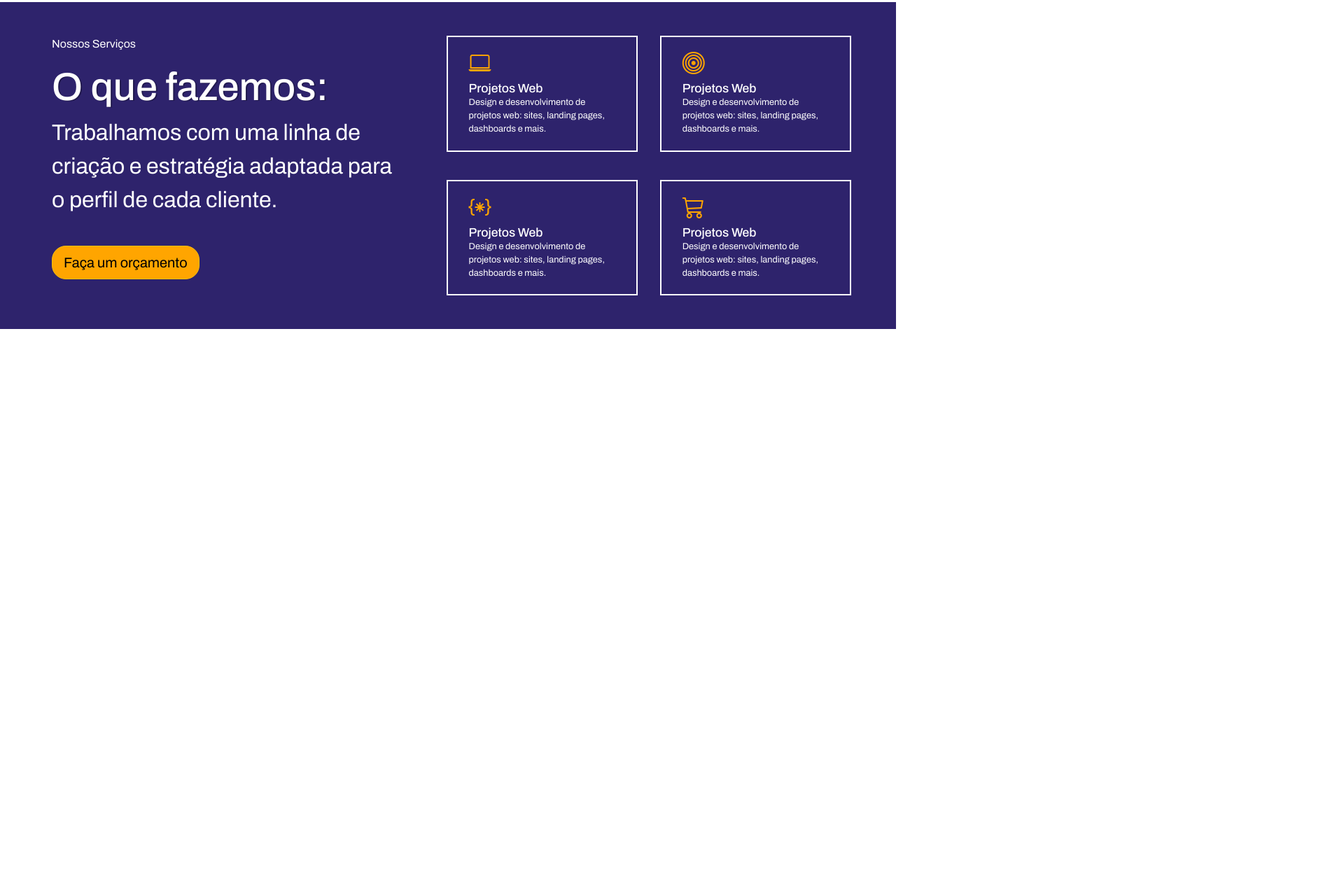
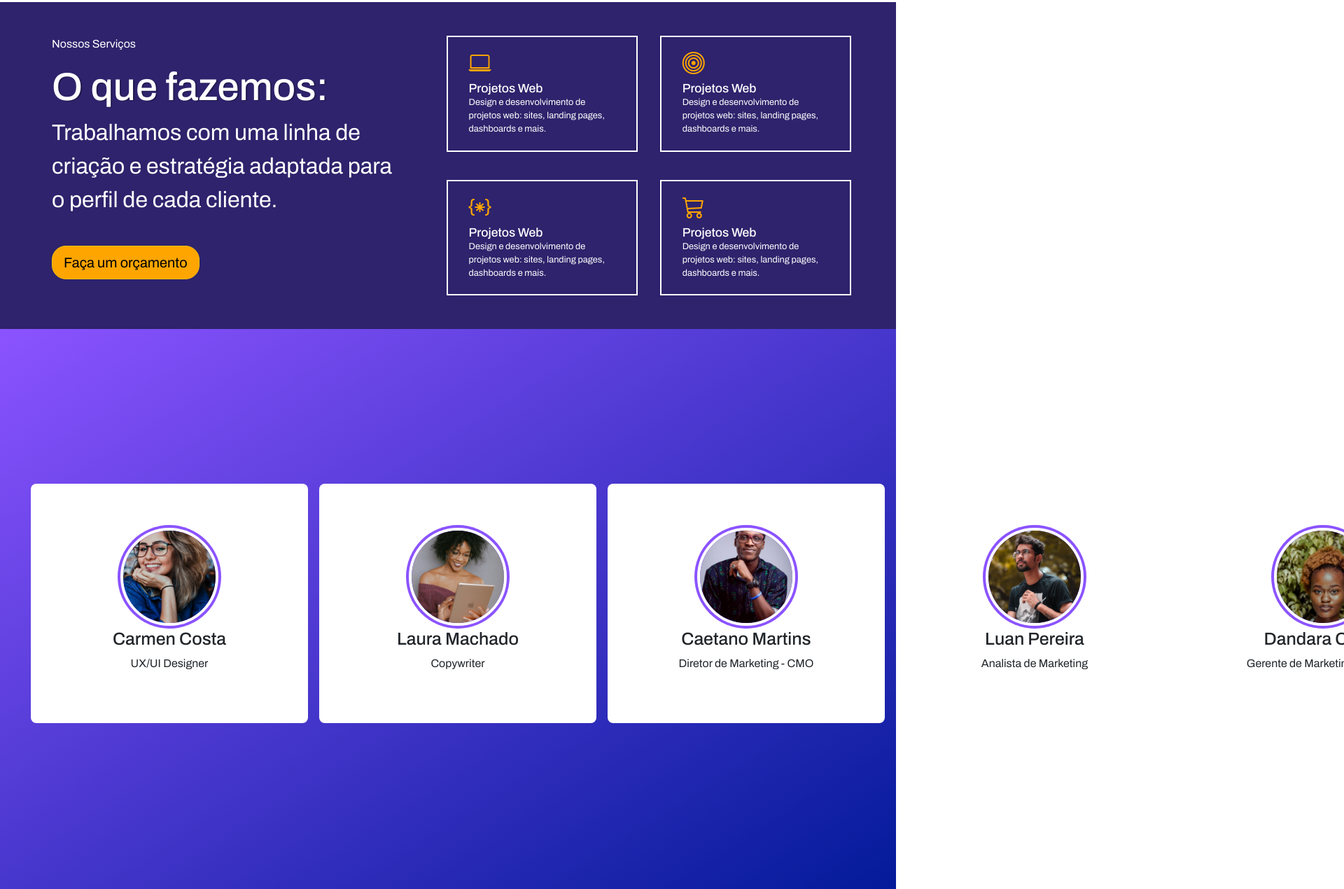
Before and after one commit to brunocsta/t2k-marketing-digital, a plain HTML site: page index.html in a window 1280 px wide. Shown: the part 1367-2637 px from the top of the page at 70% size, 1920 px wide, since content can reach past the window. Before the commit the page ends 1853 px from the top, so only its background shows below. Drawn offline with nearby package versions, Linux system fonts and the light colour scheme.

Commit message:
Create caroussel component

```diff
--- a/css/carrousel.css
+++ b/css/carrousel.css
@@ -1,23 +1,52 @@
-.circle-progress {
-   width: 100px; /* Adjust size as needed */
-   height: 100px; /* Adjust size as needed (make sure it's the same) */
-   position: relative; /* Needed for centering the circle */
- }
 
- .circle {
+.wrapper{
+   min-width: 1100px;
    width: 100%;
-   height: 100%;
+}
+
+.wrapper .carrousel{
+   display: grid;
+   grid-auto-flow: column;
+   grid-auto-columns: calc((100% / 3) - 12px);
+   gap: 1rem;
+}
+
+.carrousel :where(.cards, .img){
+   display: flex;
+   align-items: center;
+   justify-content: center;
+
+
+}
+
+.carrousel .cards{
+   height: 342px;
+   list-style: none;
+   background: #fff;
+   border-radius: 8px;
+   display: flex;
+   padding-bottom: 15px;
+   align-items: center;
+   justify-content: center;
+   flex-direction: column;
+}
+
+.cards .img{
+   background: #8B53FF;
+   width: 148px;
+   height: 148px;
    border-radius: 50%;
-   border: 8px solid #ddd; /* Adjust border color and thickness */
-   position: absolute;
-   top: 0;
-   left: 0;
- }
+}
 
- .value {
-   position: absolute;
-   top: 50%;
-   left: 50%;
-   transform: translate(-50%, -50%); /* Center the text */
-   font-size: 20px; /* Adjust font size */
- }
+.cards .img img{
+   width: 140px;
+   height: 140px;
+   object-fit: cover;
+   border-radius: 50%;
+   border: 4px solid #fff;
+}
+
+.cards h2{
+   font-weight: 500;
+   font-size: 1.56rem;
+}
--- a/css/team.css
+++ b/css/team.css
@@ -0,0 +1,7 @@
+.time{
+   min-height: 100vh;
+   display: flex;
+   align-items: center;
+   justify-content: center;
+   background: linear-gradient(to left top, #031A9A, #8B53FF);
+}
--- a/index.html
+++ b/index.html
@@ -174,8 +174,49 @@
    <!--Time-->
    <section class="time container-fluid">
       <div class="wrapper">
-         <ul class="carrousel">
-
+         <ul class="carrousel ">
+            <li class="cards">
+               <div class="img">
+                  <img src="../imgs/carmen-costa.jpg" alt="Foto de funcionaria">
+               </div>
+               <h2>Carmen Costa</h2>
+               <span>UX/UI Designer</span>
+            </li>
+            <li class="cards">
+               <div class="img">
+                  <img src="../imgs/laura-machado.jpg" alt="Foto de funcionaria">
+               </div>
+               <h2>Laura Machado</h2>
+               <span>Copywriter</span>
+            </li>
+            <li class="cards">
+               <div class="img">
+                  <img src="../imgs/tobias-silva.jpg" alt="Foto de funcionario">
+               </div>
+               <h2>Caetano Martins</h2>
+               <span>Diretor de Marketing - CMO</span>
+            </li>
+            <li class="cards">
+               <div class="img">
+                  <img src="../imgs/luan-pereira.jpg" alt="Foto de funcionario">
+               </div>
+               <h2>Luan Pereira</h2>
+               <span>Analista de Marketing</span>
+            </li>
+            <li class="cards">
+               <div class="img">
+                  <img src="../imgs/jacinta-sousa.jpg" alt="Foto de funcionaria">
+               </div>
+               <h2>Dandara Costa</h2>
+               <span>Gerente de Marketing e Design</span>
+            </li>
+            <li class="cards">
+               <div class="img">
+                  <img src="../imgs/carlos-nogueira.jpg" alt="Foto de funcionari0">
+               </div>
+               <h2>Carlos Nogueira</h2>
+               <span>Diretor de Design</span>
+            </li>
          </ul>
       </div>
    </section>
```
Also changed, not shown: imgs/carlos-nogueira.jpg (added), imgs/laura-machado.jpg (added), imgs/luan-pereira.jpg (added).
